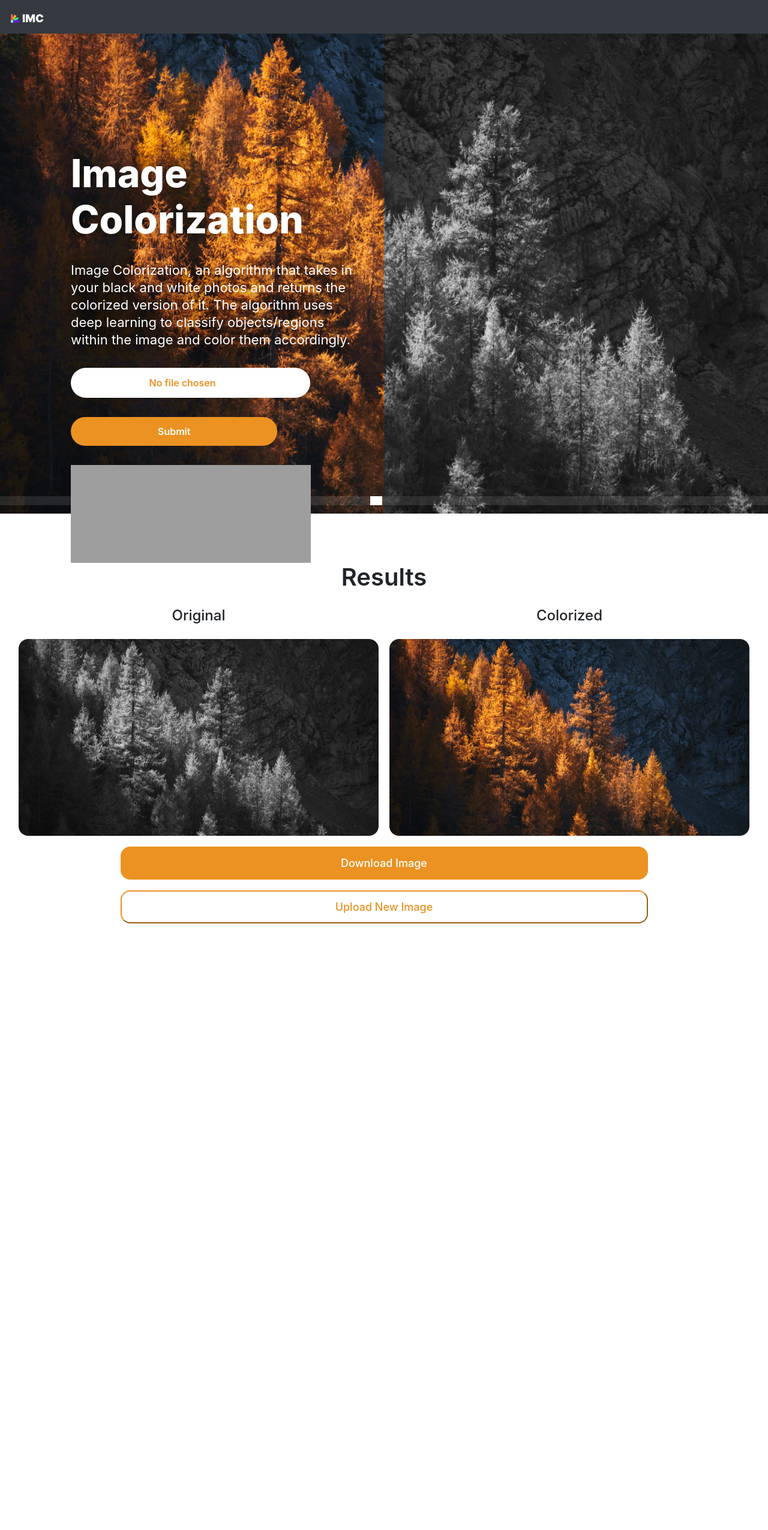
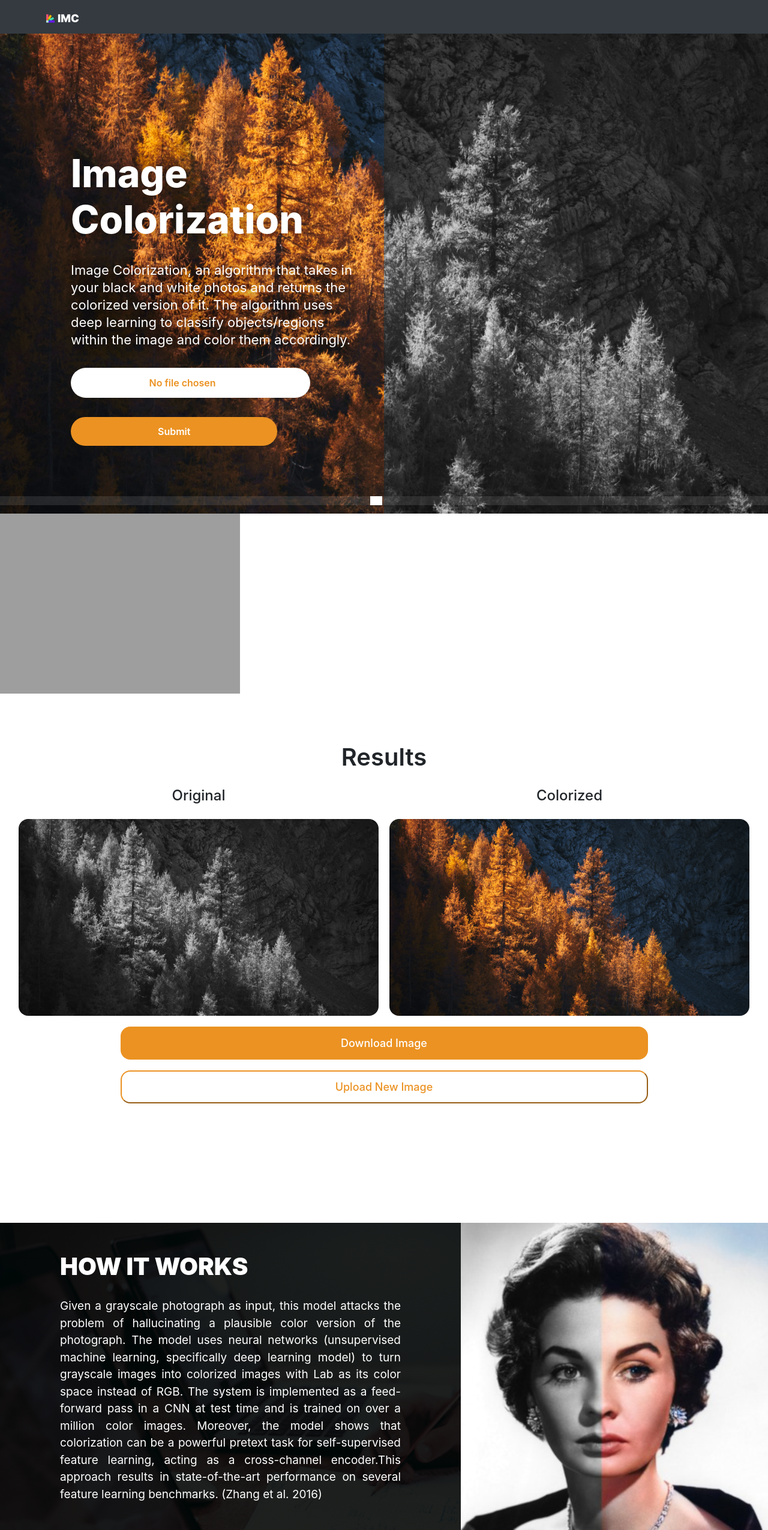
Before and after one commit to kenedwardtan/DIGIMAP-ImageColorization, a Python web app: template templates/index.html in a window 1280 px wide. Shown: the whole page at 60% size. Before the commit the page ends 1539 px from the top, so only its background shows below. Run offline with Jinja, Linux system fonts and the light colour scheme; the template is opened without the code that fills it, so the values that code supplies are empty; grey boxes are pictures that could not be loaded.

Commit message:
Added How it Works section

```diff
--- a/templates/index.css
+++ b/templates/index.css
@@ -79,6 +79,10 @@
 
   .App {
     text-align: center;
+  }
+
+  #nav{
+    padding-left: 75px;
   }
 
   .App-logo {
@@ -218,6 +222,34 @@
   background: #FFFFFF;
   }
 
+  .How{
+    /* Auto layout */
+
+    display: flex;
+    flex-direction: row;
+    justify-content: center;
+    align-items: center;
+    position: relative;
+    width: 100%;
+    height:fit-content;
+
+    background: linear-gradient(0deg, rgba(0, 0, 0, 0.87), rgba(0, 0, 0, 0.87)), url(HowBG.jpg);
+    background-size: cover;
+    }
+
+  .textContain{
+    padding-top: 20px;
+    padding-left:100px;
+    padding-right:100px;
+    color: #FFFFFF;
+  }
+
+  .HowText{
+    font-weight:400;
+    font-size: 19px;
+    padding-top: 20px;
+    text-align: justify;
+  }
   .resContainer{
 
     display: flex;
@@ -334,6 +366,7 @@
     font-weight: 600;
     font-size: 16px;
   }
+
   #submit {
     content: 'Upload a photo';
     display: inline-block;
--- a/templates/index.html
+++ b/templates/index.html
@@ -11,7 +11,7 @@
 <body>
     <div className="contentWrapper">
 <!-- Just an image -->
-<nav class="p-30 navbar navbar-dark bg-dark">
+<nav class="p-30 navbar navbar-dark bg-dark" id="nav">
     <a class="p-25 navbar-brand" href="#">
       <img src="icon.png"  alt="">
     </a>
@@ -33,15 +33,15 @@
       objects/regions within the image and color them
       accordingly.
     </p>
-    <input type="file" id="image_input" accept="image/png, image/jpg" onChange={handleChange} className="custom-file-input"/>
+    <input type="file" id="image_input" accept="image/*" onChange={handleChange} className="custom-file-input" required/>
+
     <input type="submit" id="submit"></input>
-    <img src={file}/>
 
   </div>
 
 
   <section id="inputImage">
-
+    <img id="image" src={file}>
   </section>
   <section class="Results">
     <h1 style="font-weight: 600">Results</h1>
@@ -77,6 +77,21 @@
     </button>
   </section>
 
+  <section class="How">
+    <div class="textContain">
+      <h1 style="font-weight: 900">HOW IT WORKS</h1>
+      <p class = "HowText">
+        Given a grayscale photograph as input, this model attacks the problem of hallucinating a plausible
+        color version of the photograph. The model uses neural networks (unsupervised machine learning, specifically deep learning model)
+        to turn grayscale images into colorized images with Lab as its color space instead of RGB.
+        The system is implemented as a feed-forward pass in a CNN at test time and is trained on over a million color images.
+        Moreover, the model shows that colorization can be a powerful pretext task for self-supervised feature learning,
+        acting as a cross-channel encoder.This approach results in state-of-the-art performance on several feature learning benchmarks.
+         (Zhang et al. 2016)
+      </p>
+    </div>
+    <img src="colorization.png">
+  </section>
 
 
 
@@ -94,4 +109,5 @@ function moveDivisor() {
   </script>
 
 </body>
+
 </html>
```
Also changed, not shown: templates/HowBG.jpg (added), templates/colorization.png (added).
